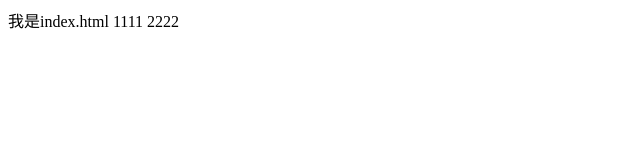
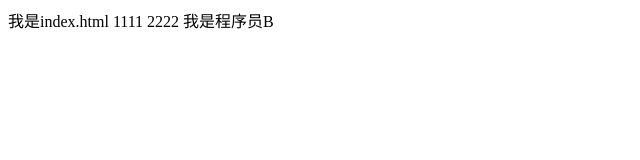
Before and after one commit to request97/git-demo, a plain HTML site: page index.html in a window 1280 px wide. Shown: the whole page, without its empty margins (0-640 px from the left). Drawn offline with Linux system fonts and the light colour scheme.

Commit message:
程序员B第一次提交

```diff
--- a/index.html
+++ b/index.html
@@ -9,7 +9,7 @@
 </head>
 
 <body>
-    我是index.html 1111 2222
+    我是index.html 1111 2222 我是程序员B
 </body>
 
 </html>
```
